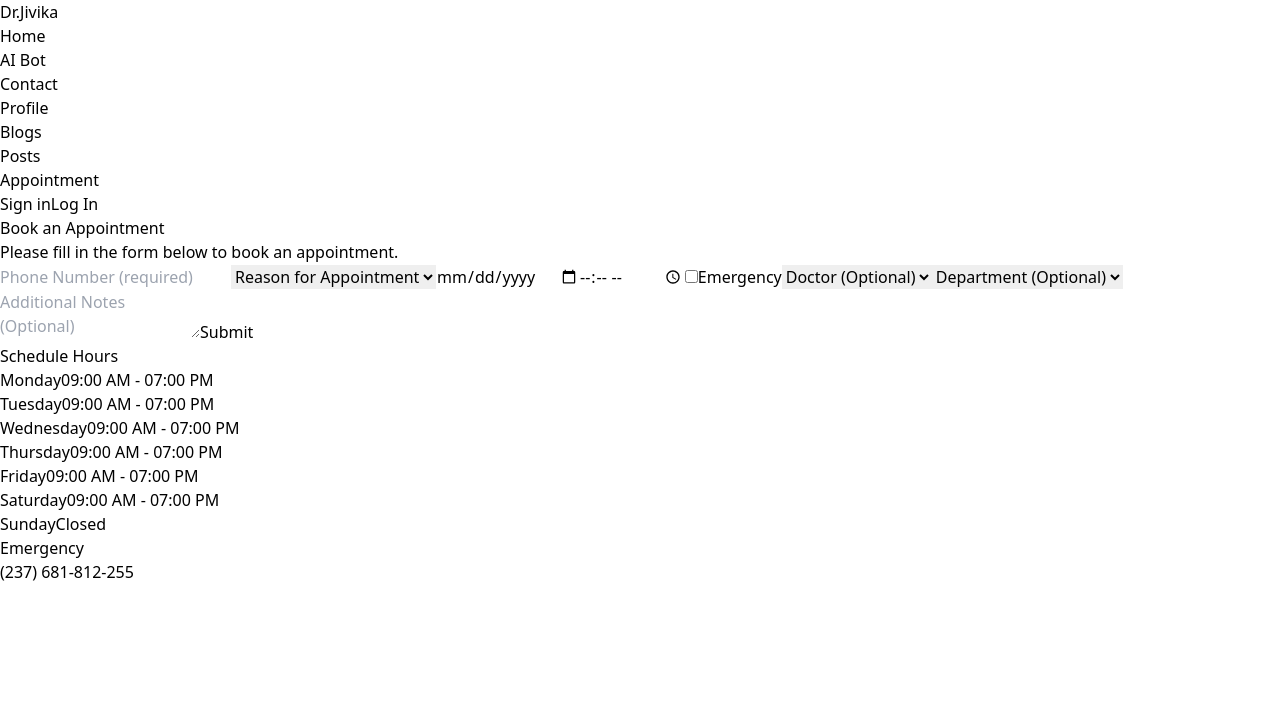
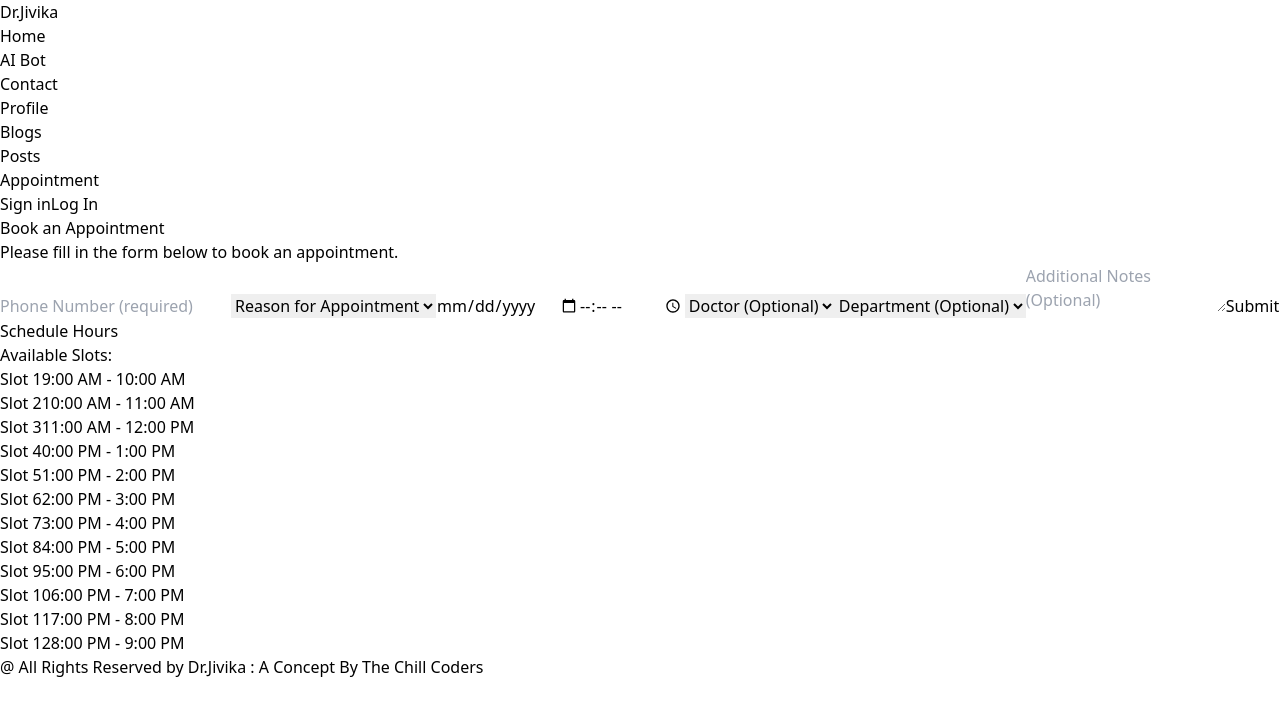
Before and after one commit to kanishkapan/Hackverse-5.0-health, a React (Vite) app in the folder my-project/Frontend/: page /Appointment in a window 1280 px wide. Shown: the top 716 px of the page. Built offline with nearby package versions, Linux system fonts and the light colour scheme.

Commit message:
Emergency Checkbox removed

```diff
--- a/my-project/Frontend/src/App.jsx
+++ b/my-project/Frontend/src/App.jsx
@@ -11,14 +11,14 @@ import LandingPage from "../src/pages/LandingPage";
 import BlogPage from "./pages/BlogPage";
 import BlogPostPage from "./pages/BlogPostPage";
 import PatientForm from "./components/Profile/PatientForm";
-import AppointmentBooking from "./components/Appointment/Appointment";
+
 import Medicines from "./pages/Medicines";
 import Login from "./pages/Login";
 import SignIn from "./components/Login/SignUp";
 import LoginPage from "./components/Login/LoginPage";
 import VideoCall from "./pages/VideoCall";
 import LiveChat from "./pages/LiveChat";
-
+import AppointmentForm from "./pages/AppointmentForm";
 const App = () => {
   return (
     <Router>
@@ -37,7 +37,7 @@ const App = () => {
         <Route path="/blog" element={<BlogPage />} />\
         <Route path="/blogpost" element={<BlogPostPage />} />
         <Route path="/profile" element={<PatientForm />} />
-        <Route path="/Appointment" element={<AppointmentBooking/>} />
+        <Route path="/Appointment" element={<AppointmentForm/>} />
         <Route path="/medicines" element={<Medicines/>} />
         <Route path="/signup" element={<SignIn/>} />
         <Route path="/login" element={<LoginPage/>} />
--- a/my-project/Frontend/src/components/Appointment/Appointment.jsx
+++ b/my-project/Frontend/src/components/Appointment/Appointment.jsx
@@ -44,7 +44,7 @@ const Appointment = () => {
   };
 
   return (
-    <div className="min-h-screen bg-gradient-to-br from-blue-50 to-blue-100 flex items-center justify-center animate-fade-in">
+    <div className="min-h-screen bg-gradient-to-br from-blue-50 to-blue-100 flex items-center justify-center animate-fade-in overflow-hidden">
       <div className="container mx-auto px-4 py-8">
         <div className="grid grid-cols-1 md:grid-cols-2 gap-8">
           {/* Booking Form Section */}
@@ -95,14 +95,7 @@ const Appointment = () => {
                 required
               />
               <label className="flex items-center col-span-2">
-                <input
-                  type="checkbox"
-                  name="emergency"
-                  checked={formData.emergency}
-                  onChange={handleChange}
-                  className="mr-3 w-5 h-5 text-blue-600 focus:ring-blue-400 border-gray-300 rounded"
-                />
-                <span className="text-gray-800">Emergency</span>
+
               </label>
               <select
                 name="doctor"
@@ -143,39 +136,29 @@ const Appointment = () => {
           {/* Schedule Section */}
           <div className="bg-gradient-to-br from-blue-700 to-blue-900 text-white p-8 shadow-xl rounded-lg transform transition-transform hover:scale-105 animate-slide-in-right">
             <h2 className="text-3xl font-bold mb-6">Schedule Hours</h2>
-            <ul className="space-y-4">
-              <li className="flex justify-between">
-                <span>Monday</span>
-                <span>09:00 AM - 07:00 PM</span>
-              </li>
-              <li className="flex justify-between">
-                <span>Tuesday</span>
-                <span>09:00 AM - 07:00 PM</span>
-              </li>
-              <li className="flex justify-between">
-                <span>Wednesday</span>
-                <span>09:00 AM - 07:00 PM</span>
-              </li>
-              <li className="flex justify-between">
-                <span>Thursday</span>
-                <span>09:00 AM - 07:00 PM</span>
-              </li>
-              <li className="flex justify-between">
-                <span>Friday</span>
-                <span>09:00 AM - 07:00 PM</span>
-              </li>
-              <li className="flex justify-between">
-                <span>Saturday</span>
-                <span>09:00 AM - 07:00 PM</span>
-              </li>
-              <li className="flex justify-between">
-                <span>Sunday</span>
-                <span>Closed</span>
-              </li>
-            </ul>
             <div className="mt-6">
-              <p className="text-lg font-semibold">Emergency</p>
-              <p className="text-lg">(237) 681-812-255</p>
+              <p className="text-lg font-semibold">Available Slots:</p>
+              <ul className="space-y-2 mt-2">
+                {Array.from({ length: 12 }, (_, i) => {
+                  const startHour = 9 + i; // Start time
+                  const start = startHour < 12 ? `${startHour}:00 AM` : `${startHour - 12}:00 PM`; // Format AM/PM
+                  const endHour = startHour + 1;
+                  const end =
+                    endHour < 12
+                      ? `${endHour}:00 AM`
+                      : endHour === 12
+                      ? `12:00 PM`
+                      : `${endHour - 12}:00 PM`; // Format AM/PM
+                  return (
+                    <li key={i} className="flex justify-between">
+                      <span>Slot {i + 1}</span>
+                      <span>
+                        {start} - {end}
+                      </span>
+                    </li>
+                  );
+                })}
+              </ul>
             </div>
           </div>
         </div>
--- /dev/null
+++ b/my-project/Frontend/src/pages/AppointmentForm.jsx
@@ -0,0 +1,16 @@
+import React from 'react'
+
+import Appointment from '../components/Appointment/Appointment'
+import ContactSection from '../components/Footer/ContactSection'
+const AppointmentForm = () => {
+  return (
+    <div>
+
+
+<Appointment/>
+<ContactSection/>
+    </div>
+  )
+}
+
+export default AppointmentForm
```
